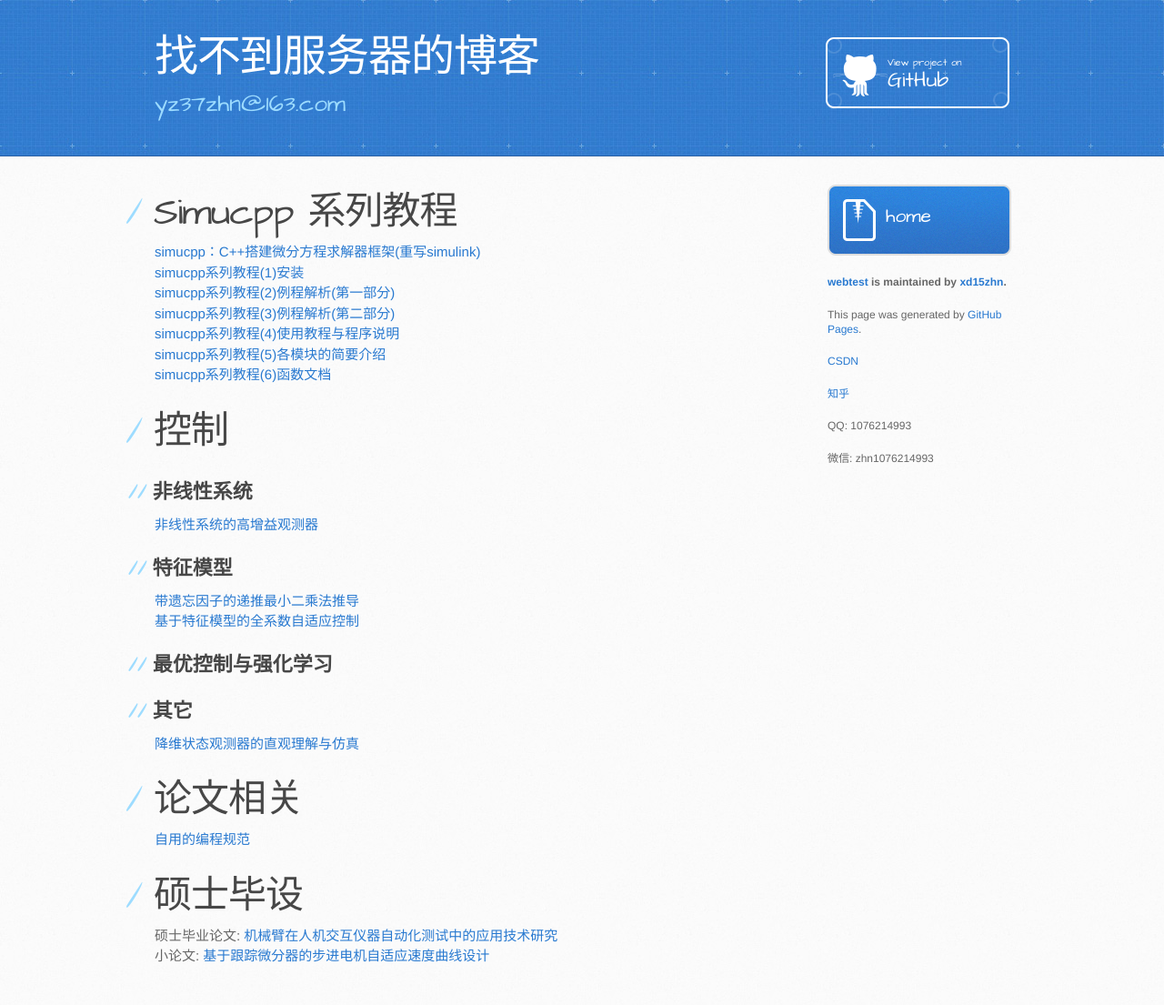
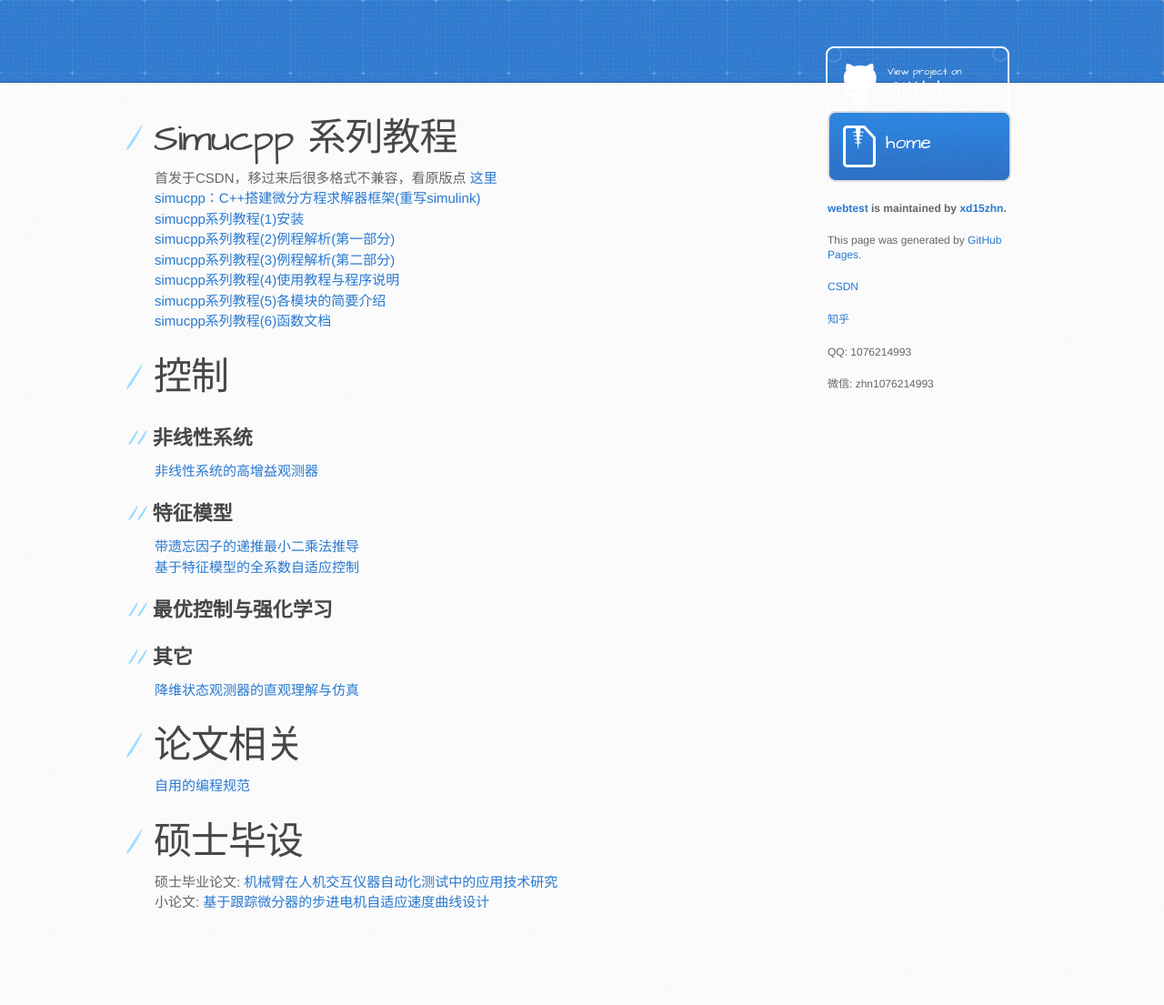
Before and after one commit to xd15zhn/webtest, a Jekyll site: the page built from index.md, in a window 1280 px wide. Shown: the whole page at 91% size. Built offline with Jekyll 4.4.1, drawn with Linux system fonts in a browser that asks for light colours; our own code applies the rules of GitHub Pages for plain Markdown files; after the commit the page ends 1046 px from its top, so only the background shows below that.

Commit message:
05.21 2148

```diff
--- a/_layouts/default.html
+++ b/_layouts/default.html
@@ -25,9 +25,9 @@
     <header>
       <div class="inner">
         <a href="{{ '/' | absolute_url }}">
-          <h1>{{ site.title | default: site.github.repository_name }}</h1>
+          <h1>{{default: site.github.repository_name }}</h1>
         </a>
-        <h2>{{ site.description | default: site.github.project_tagline }}</h2>
+        <h2>{{default: site.github.project_tagline }}</h2>
         {% if site.github.is_project_page %}
           <a href="{{ site.github.repository_url }}" class="button"><small>View project on</small> GitHub</a>
         {% endif %}
--- a/index.md
+++ b/index.md
@@ -3,6 +3,7 @@ layout: default
 ---
 
 # Simucpp 系列教程
+首发于CSDN，移过来后很多格式不兼容，看原版点 [这里](https://blog.csdn.net/qq_34288751/category_11453352.html)
 [simucpp：C++搭建微分方程求解器框架(重写simulink)](./simucpp_blog/simucpp0introduction.html)
 [simucpp系列教程(1)安装](./simucpp_blog/simucpp1install.html)
 [simucpp系列教程(2)例程解析(第一部分)](./simucpp_blog/simucpp2example-part1.html)
```
